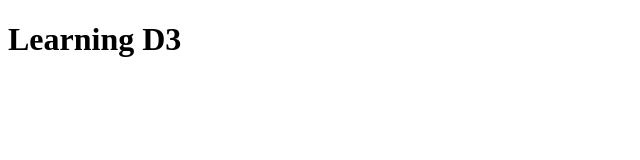
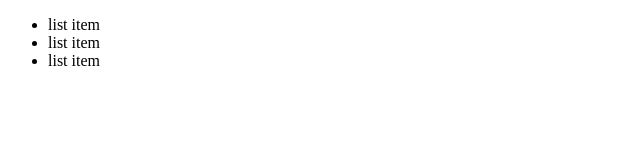
Before and after one commit to ibrahmounk/Data-Visualization, a plain HTML site: page index.html in a window 1280 px wide. Shown: the whole page, without its empty margins (0-640 px from the left). Drawn offline with nearby package versions, Linux system fonts and the light colour scheme.

Commit message:
Select a Group of Elements with D3

```diff
--- a/day001.js
+++ b/day001.js
@@ -1,7 +1,18 @@
 /*
+"Add Document Elements with D3"
 Use the select method to select the body tag in the document. Then append an h1 tag to it, and add the text Learning D3 into the h1 element.
 */
 
-d3.select("body")
-    .append("h1")
-    .text("Learning D3");
+// d3.select("body")
+//     .append("h1")
+//     .text("Learning D3");
+
+
+/*
+Select a Group of Elements with D3
+
+Select all of the li tags in the document, and change their text to the string list item by chaining the .text() method.
+*/
+
+d3.selectAll("li")
+    .text("list item")
--- a/index.html
+++ b/index.html
@@ -11,6 +11,12 @@
 
 <body>
 
+    <ul>
+        <li>Bingo</li>
+        <li>Dingo</li>
+        <li>Pingo</li>
+    </ul>
+
 
     <script src="/day001.js"></script>
 </body>
```
